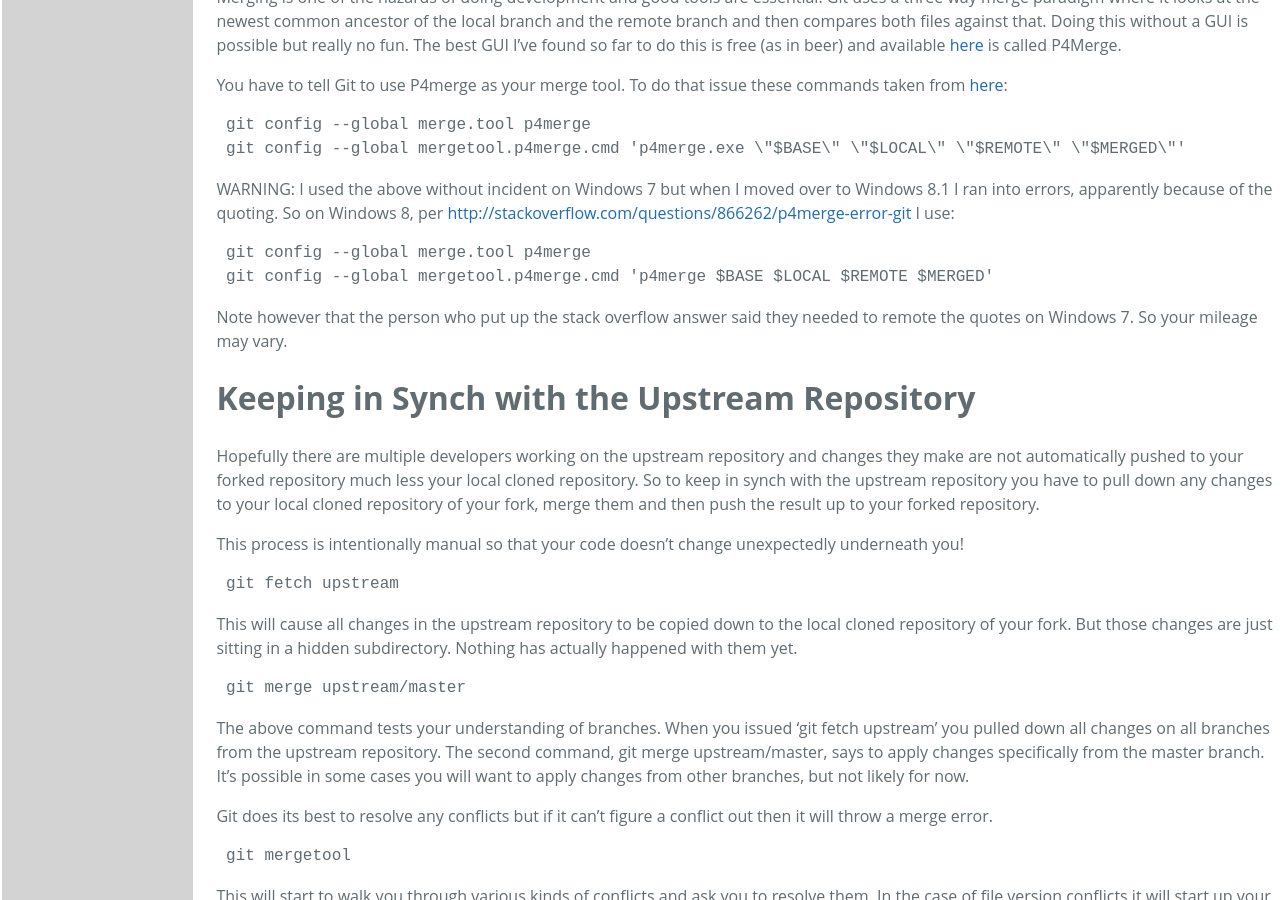
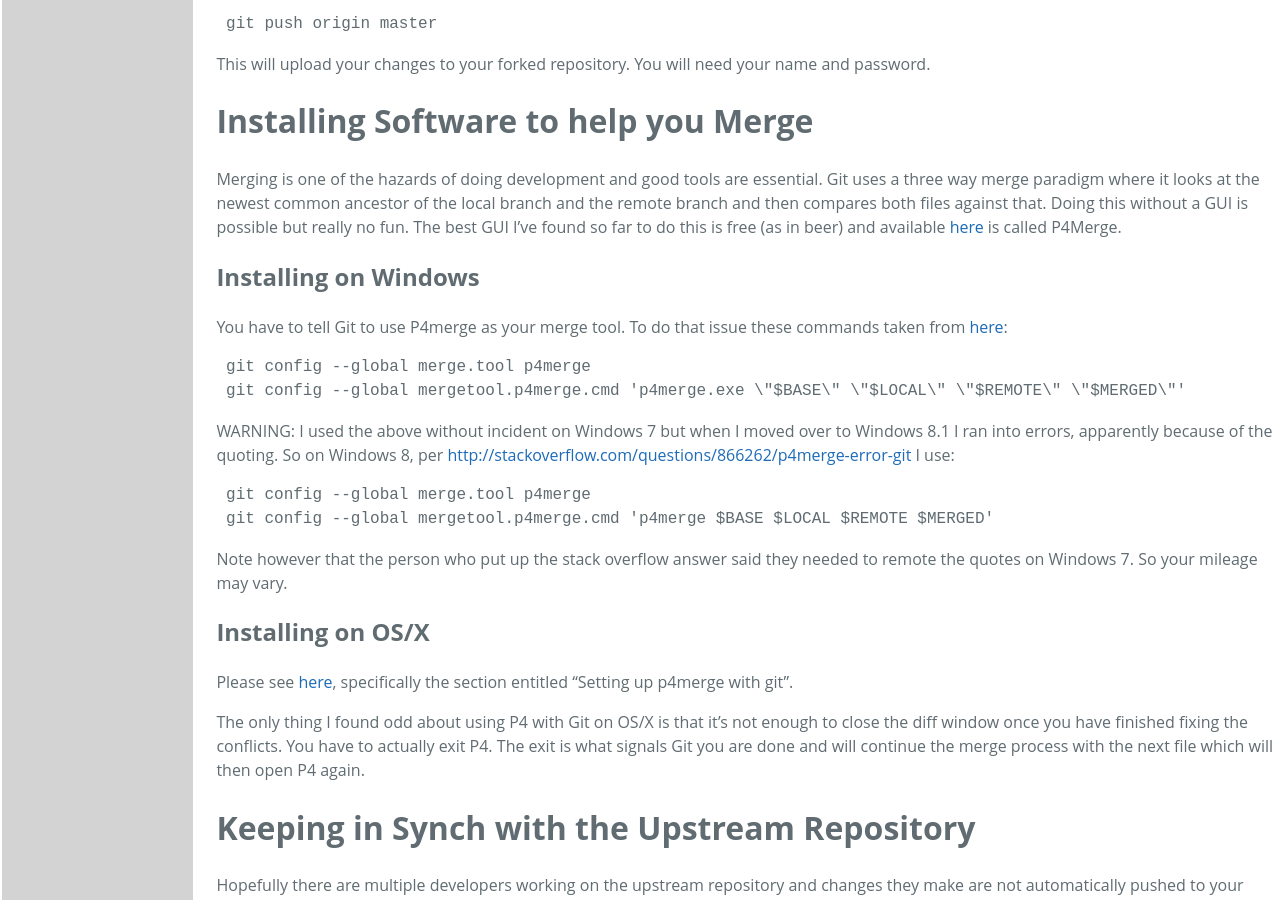
Before and after one commit to thaliproject/thali, a Jekyll site: the page built from ThaliGuideToGit.md, in a window 1280 px wide and 900 px high, scrolled down 3041 px. Built offline with Jekyll 4.4.1, drawn with Linux system fonts in a browser that asks for light colours; Markdown is read by kramdown in place of the engine named in the settings; some of the changed text lies outside the part shown.

Commit message:
Updated git tools for OS/X

```diff
--- a/ThaliGuideToGit.md
+++ b/ThaliGuideToGit.md
@@ -7,11 +7,17 @@
 
 Git is absurdly powerful. The unfortunate consequence of this power is that easy things are, in my opinion, hard. So, for example, it's pretty much impossible to write a short guide to how to handle basic Git commands for Thali because Git's power means that all sorts of things can go wrong. So please treat this guide as more along the lines of hints and pointers.
 
-# Software (for Windows)
+# Software
+
+## Windows
 
 For Windows I use the [Git Client](http://git-scm.com/download/win). Just download and run the installer. I use the default options when installing.
 
 In most cases it's easiest (with a few exceptions I'll mention later) to use the Git Bash shell. You can run this shell from start. But this shell really wants to think it's in UNIX land, not Windows. So, for example, let's say you want to navigate to c:\temp. To do that you have to use 'cd /c/temp'. Also dir won't work, you need to use ls. 'del' won't work, you need to use 'rm', etc. Honestly I would just focus on 'cd' and 'ls'. If you need to mess around with files directly you can just use the explorer.
+
+## OS/X
+
+I use the same Git Client as for Windows. However a problem is that `git gui` won't "just work" after install for some reason. You have to follow the instructions [here](http://stackoverflow.com/questions/11722830/git-gui-not-working-after-installing-mountain-lion) to get it to work again.
 
 # Fork!
 
@@ -123,6 +129,8 @@
 
 Merging is one of the hazards of doing development and good tools are essential. Git uses a three way merge paradigm where it looks at the newest common ancestor of the local branch and the remote branch and then compares both files against that. Doing this without a GUI is possible but really no fun. The best GUI I've found so far to do this is free (as in beer) and available [here](http://www.perforce.com/product/components/perforce-visual-merge-and-diff-tools) is called P4Merge.
 
+## Installing on Windows
+
 You have to tell Git to use P4merge as your merge tool. To do that issue these commands taken from [here](http://stackoverflow.com/questions/426026/git-on-windows-how-do-you-set-up-a-mergetool):
 
 <pre>
@@ -138,6 +146,12 @@
 </pre>
 
 Note however that the person who put up the stack overflow answer said they needed to remote the quotes on Windows 7. So your mileage may vary.
+
+## Installing on OS/X
+
+Please see [here](http://naleid.com/blog/2013/10/29/how-to-use-p4merge-as-a-3-way-merge-tool-with-git-and-tower-dot-app), specifically the section entitled "Setting up p4merge with git".
+
+The only thing I found odd about using P4 with Git on OS/X is that it's not enough to close the diff window once you have finished fixing the conflicts. You have to actually exit P4. The exit is what signals Git you are done and will continue the merge process with the next file which will then open P4 again.
 
 # Keeping in Synch with the Upstream Repository
 
```
